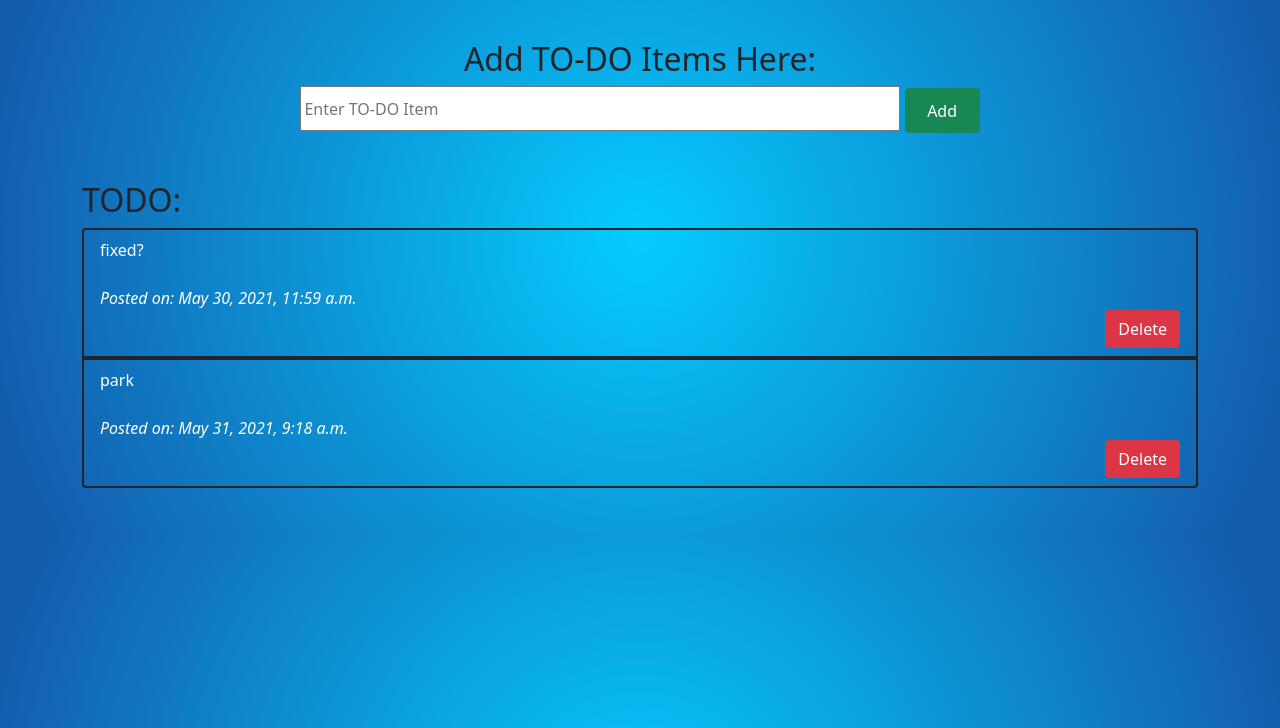
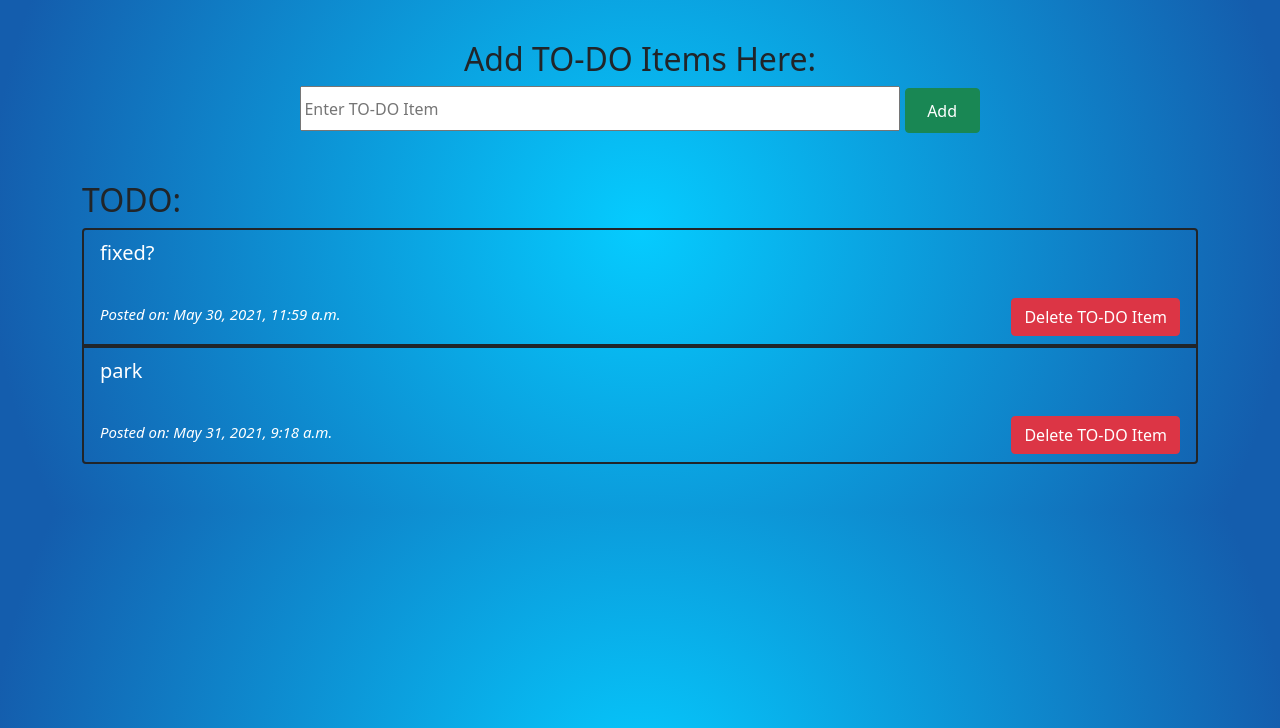
Before and after one commit to Oz2308/TODO-Webapp, a Django app: page /home/ in a window 1280 px wide. Shown: the part 56-784 px from the top of the page. Run offline with Django 3.2, Linux system fonts and the light colour scheme; data comes from the database, SQL or seed files in the repository; both versions use the stored data as it was after the commit.

Commit message:
Modify delete button
Changed Delete button to redirect to Modal for confirmation of deletion. Changes text colour of About page

```diff
--- a/todo_app/templates/todo/about.html
+++ b/todo_app/templates/todo/about.html
@@ -7,12 +7,12 @@
 </head>
 <body>
     <br></br>
-    <h1 style="color:white">ABOUT</h1>
+    <h1 style="color:black">ABOUT</h1>
     <br></br>
-    <p style="color:white">The TO-DO site is a web application that was mainly desgined in the Python language using the Django web framework.
+    <p style="color:black">The TO-DO site is a web application that was mainly designed in the Python language using the Django web framework.
         The main languages that are used in the construction of this web app are: </p>
 
-        <ul style="color:white">
+        <ul style="color:black">
             <li>HTML</li>
             <li>Python</li>
             <li>CSS</li>
--- a/todo_app/templates/todo/home.html
+++ b/todo_app/templates/todo/home.html
@@ -10,7 +10,7 @@
 
     <h2 style="text-align:center">Add TO-DO Items Here:</h2>
     <form style="text-align:center" action="/home/" method="post">{% csrf_token %}
-        <input style="height:45px;width:600px" type="text" name="content" placeholder="Enter TO-DO Item"/>
+        <input style="height:45px;width:600px" type="text" name="content" placeholder="Enter TO-DO Item" required/>
         <button style="height:45px;width:75px" type="submit" class="btn btn-success">Add</button>
     </form>
 
@@ -19,16 +19,36 @@
     <h2>TODO:</h2>
     <ul class="list-group">
         {% for todoitem in all_items %}
-        <li class="list-group-item bg-transparent border border-dark border-2" style="color:white">{{ todoitem.item }}
+        <li class="list-group-item bg-transparent border border-dark border-2" style="color:white; font-size:20px">{{ todoitem.item }}
             <br></br>
-            <em>Posted on: {{ todoitem.date_posted }}</em>
+            <em style="font-size:15px">Posted on: {{ todoitem.date_posted }}</em>
 
-            <div>
-                <form action="/deletetodo/{{todoitem.id}}/"
-                    style="display: inline;"
-                    method="post">{% csrf_token %}
-                    <input type="submit" value="Delete" class="btn btn-danger" style="float: right;"/>
-                </form>
+            <!-- Button trigger modal -->
+            <button type="button" class="btn btn-danger" style="float: right;" data-bs-toggle="modal" data-bs-target="#staticBackdrop">
+                Delete TO-DO Item
+            </button>
+
+            <!-- Modal -->
+            <div class="modal fade" id="staticBackdrop" data-bs-backdrop="static" data-bs-keyboard="false" tabindex="-1" aria-labelledby="staticBackdropLabel" aria-hidden="true">
+                <div class="modal-dialog">
+                <div class="modal-content">
+                    <div class="modal-header">
+                    <h5 class="modal-title" id="staticBackdropLabel" style="color:black">Are you sure you want to delete: "{{ todoitem.item }}"?</h5>
+                    <button type="button" class="btn-close" data-bs-dismiss="modal" aria-label="Close"></button>
+                    </div>
+                    <div class="modal-body" style="color:black">
+                    This will delete the TO-DO item forever.
+                    </div>
+                    <div class="modal-footer">
+                    <button type="button" class="btn btn-secondary" data-bs-dismiss="modal">Close</button>
+                    <form action="/deletetodo/{{todoitem.id}}/"
+                        style="display: inline;"
+                        method="post">{% csrf_token %}
+                        <input type="submit" value="Delete" class="btn btn-danger"/>
+                    </form>
+                    </div>
+                </div>
+                </div>
             </div>
         </li>
         {% endfor %}
```
Also changed, not shown: todo_app/db.sqlite3.
